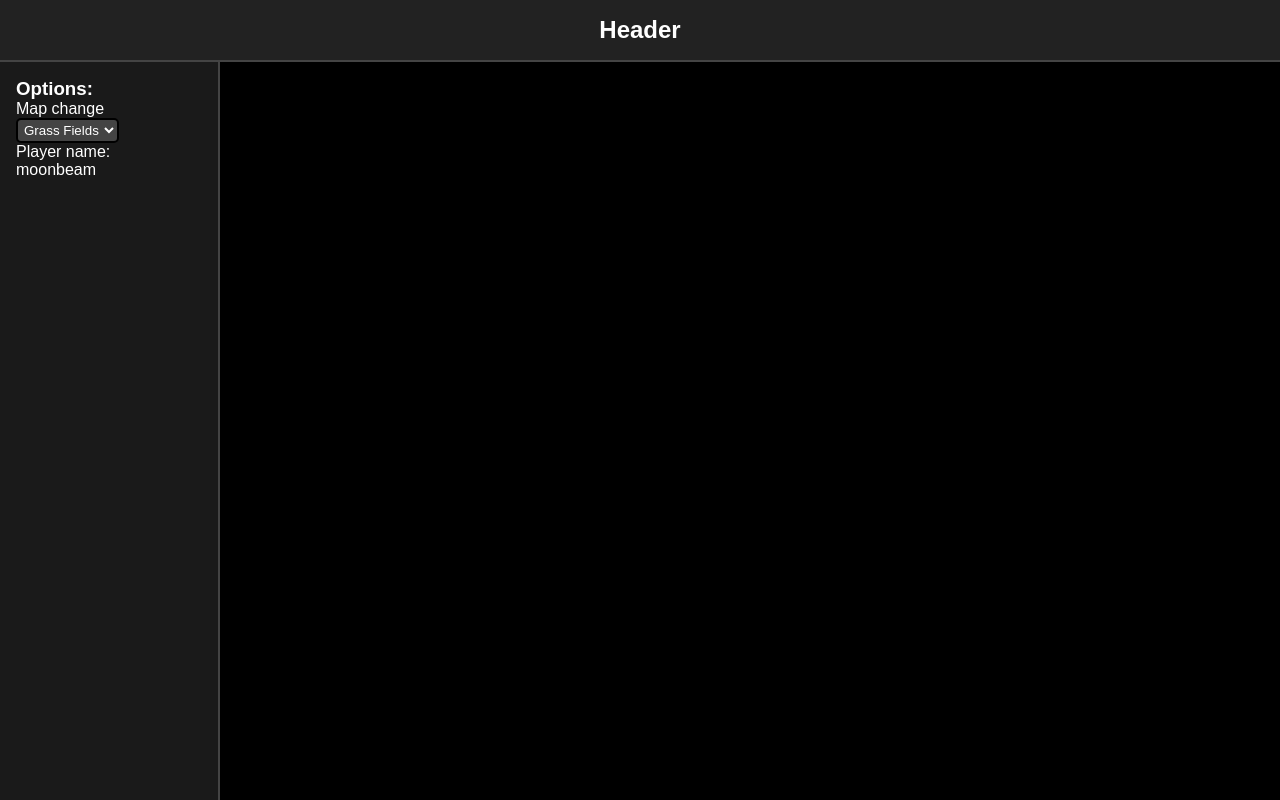
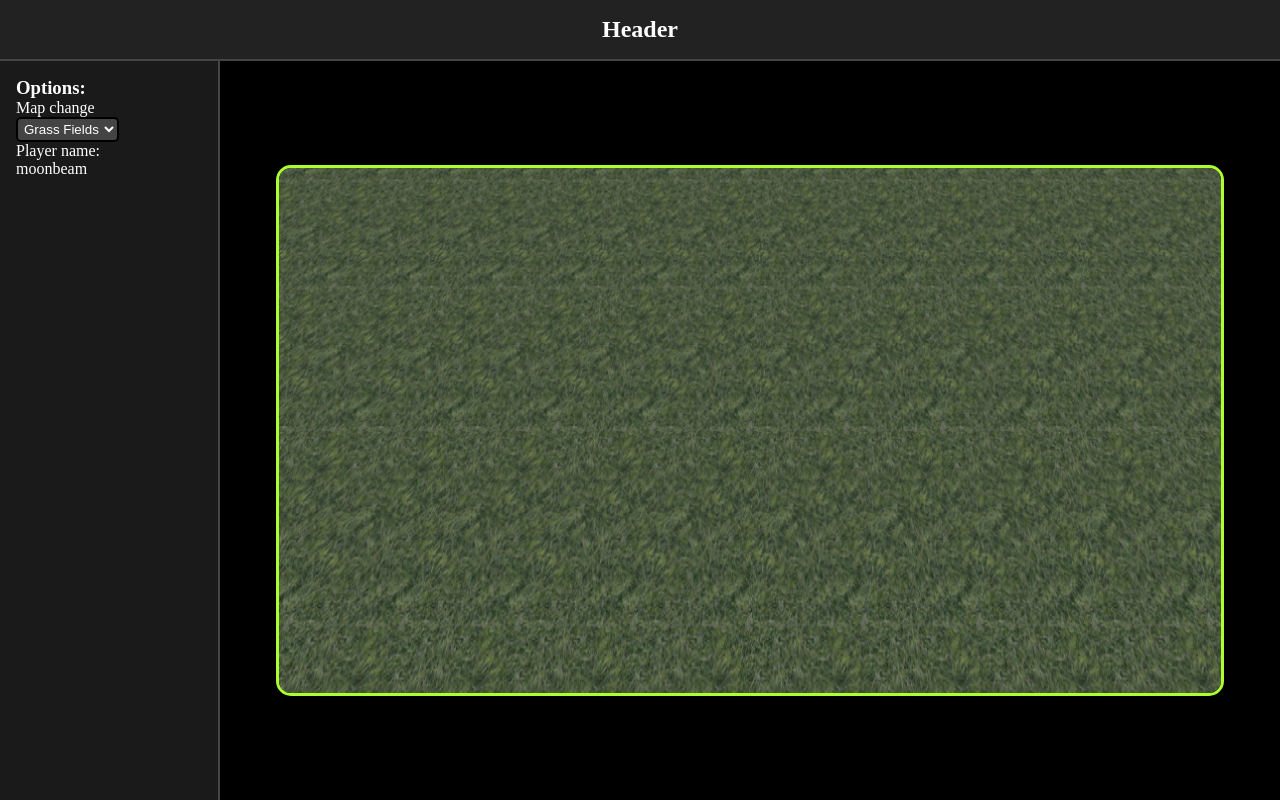
Before and after one commit to moonbeam0281/Shape-Game, a website built with webpack: page src/index.html in a window 1280 px wide. Built offline with nearby package versions, Linux system fonts and the light colour scheme; animation ran at ten frames a second.

Commit message:
Updating camera handlers and camera settings, still have a few bugs but are minimal.

```diff
--- a/src/Maps/GrassField.js
+++ b/src/Maps/GrassField.js
@@ -32,8 +32,6 @@ export class GrassFields extends iMap {
         floor.receiveShadow = true;
 
         this.objects.push(floor);
-        console.log("Generated Grass fields: displaying objects");
-        console.log(this.objects);
     }
 
     destroy(scene) {
--- a/src/environment/Camera.js
+++ b/src/environment/Camera.js
@@ -2,7 +2,7 @@
 import * as THREE from 'three';
 import { RTSCameraController } from './RTSCameraController';
 
-export class MainCamera {
+export class Camera {
   constructor(owner, renderer, map) {
     this.camera = new THREE.PerspectiveCamera(
       75,
@@ -10,13 +10,14 @@ export class MainCamera {
       0.1,
       1000
     );
+    this.renderer = renderer;
     this.camera.position.set(0, 30, 10);
     this.camera.lookAt(0, 0, 0);
     this.owner = owner;
-    this.controls = new RTSCameraController(this.camera, renderer.domElement, { width: map.width, length: map.lenght });
+    this.controls = new RTSCameraController(this.camera, this.renderer.domElement, { width: map.width, length: map.lenght });
   }
 
   updateCameraBonds(map) {
-    this.controls =new RTSCameraController(this.camera, renderer.domElement, { width: map.width, length: map.lenght });
+    this.controls =new RTSCameraController(this.camera, this.renderer.domElement, { width: map.width, length: map.lenght });
   }
 }
--- a/src/environment/RTSCameraController.js
+++ b/src/environment/RTSCameraController.js
@@ -55,8 +55,9 @@ export class RTSCameraController {
         });
 
         this.domElement.addEventListener('mousemove', (e) => {
-            this.mouse.x = e.clientX;
-            this.mouse.y = e.clientY;
+            const rect = this.domElement.getBoundingClientRect();
+            this.mouse.x = e.clientX - rect.left;
+            this.mouse.y = e.clientY - rect.top;
             if (!this.isDragging) return;
 
             const dx = e.clientX - this.lastMouse.x;
@@ -85,8 +86,9 @@ export class RTSCameraController {
 
     updateCursor() {
         const { x, y } = this.mouse;
-        const width = window.innerWidth;
-        const height = window.innerHeight;
+        const rect = this.domElement.getBoundingClientRect();
+        const width = rect.width;
+        const height = rect.height;
         const b = this.edgeBuffer;
 
         let cursor = 'default';
@@ -128,8 +130,9 @@ export class RTSCameraController {
 
         // Edge scrolling
         const { x, y } = this.mouse;
-        const width = window.innerWidth;
-        const height = window.innerHeight;
+        const rect = this.domElement.getBoundingClientRect();
+        const width = rect.width;
+        const height = rect.height;
 
         if(!this.isDragging)
         {
--- a/src/handlers/MapHandler.js
+++ b/src/handlers/MapHandler.js
@@ -6,6 +6,7 @@ export class MapHandler {
     this.activeMap = null;
     this.selector = selector;
     this.maps = [];
+    this.loadMaps();
   }
 
   loadMaps() {
--- a/src/handlers/SceneHandler.js
+++ b/src/handlers/SceneHandler.js
@@ -1,5 +1,5 @@
 import { setupLighting } from '../environment/Lighting.js';
-import { MainCamera } from '../environment/Camera.js';
+import { Camera } from '../environment/Camera.js';
 import { MapHandler } from './MapHandler.js';
 
 export class SceneHandler {
@@ -7,9 +7,10 @@ export class SceneHandler {
     this.player = player;
     this.renderer = renderer;
     this.activeMap = activeMap;
-    this.mainCamera = new MainCamera(player, this.renderer, activeMap);
+    this.mainCamera = new Camera(player, this.renderer, activeMap);
     this.scene = scene;
     setupLighting(this.scene);
+    this.loadScene();
   }
 
 
@@ -25,8 +26,11 @@ export class SceneHandler {
     //console.log('Added lighting to scene');
   }*/
 
-  loadScene(scene, map)
+  loadScene()
   {
+    this.activeMap.objects.forEach(o =>{
+      this.scene.add(o);
+    });
 
   }
 }
--- a/src/main.js
+++ b/src/main.js
@@ -11,32 +11,9 @@ const renderer = new THREE.WebGLRenderer({ canvas, antialias: true });
 const mapSelect = document.getElementById('mapSelect');
 const mainScene = new THREE.Scene();
 const maphandler = new MapHandler(mainScene, mapSelect);
-maphandler.loadMaps();
+console.log(maphandler.activeMap);
 const sceneHandler = new SceneHandler(playerName.innerHTML, mainScene, renderer, maphandler.activeMap);
-//Map Handler and selector
-
-
-
-//Renderer
-
-
-
-//Camera and handeler
-//const { camera, controls } = setupCamera(renderer, maphandler.activeMap);
-/*
-console.log("Logging every object...");
-console.log("mainScene: ");
-console.log(mainscene);
-console.log("Canvas: ")
-console.log(canvas)
-console.log("Renderer: ")
-console.log(renderer);
-console.log(mainscene);
-console.log("mapHadpler: ");
-console.log(maphandler);
-console.log("Camera and controls");
-console.log(camera);
-console.log(controls);*/
+console.log(mainScene);
 
 
 //console.log('Generating scene handler');
@@ -55,9 +32,8 @@ mapSelect.addEventListener('change', (event) => {
     console.log("Setting up to new selected map...");
     maphandler.generateMap();
     console.log("Generating map...");
-    console.log(maphandler.activeMap);
-    console.log(mainscene);
-    sceneHandler.updateMap();
+    sceneHandler.loadScene();
+    sceneHandler.mainCamera.updateCameraBonds(maphandler.activeMap);
   };
 });
 
@@ -67,21 +43,42 @@ function animate() {
   requestAnimationFrame(animate);
   //const elapsed = (performance.now() - startTime) / 1000;
 
-  renderer.render(sceneHandler.scene, sceneHandler.mainCamera);
-  sceneHandler.camera.controls.update();
+  renderer.render(mainScene, sceneHandler.mainCamera.camera);
+  sceneHandler.mainCamera.controls.update();
   //console.log(`Scene running for: ${elapsed.toFixed(2)}s`);
 }
 animate();
 
 // Resize
 window.addEventListener('resize', () => {
-  const width = canvas.clientWidth;
-  const height = canvas.clientHeight;
-  renderer.setSize(width, height, false);
-  mainCamera.camera.aspect = width / height;
-  mainCamera.camera.updateProjectionMatrix();
+  const isFullscreen = document.fullscreenElement === canvas;
+
+  const parent = canvas.parentElement;
+
+  const width = isFullscreen ? window.innerWidth : parent.clientWidth;
+  const height = isFullscreen ? window.innerHeight : parent.clientHeight;
+
+  renderer.setSize(width, height);
+  sceneHandler.mainCamera.camera.aspect = width / height;
+  sceneHandler.mainCamera.camera.updateProjectionMatrix();
 });
 
+document.addEventListener('fullscreenchange', () => {
+  window.dispatchEvent(new Event('resize'));
+});
+
+function enterFullscreen() {
+  if (canvas.requestFullscreen) {
+    canvas.requestFullscreen();
+  } else if (canvas.webkitRequestFullscreen) { // Safari
+    canvas.webkitRequestFullscreen();
+  } else if (canvas.msRequestFullscreen) { // IE11
+    canvas.msRequestFullscreen();
+  }
+}
+
+canvas.addEventListener('dblclick', enterFullscreen);
+
 window.addEventListener('load', () => {
-  renderer.setSize(canvas.innerWidth, canvas.innerHeight);
+  renderer.setSize(canvas.clientWidth, canvas.clientHeight);
 });
--- a/src/style.css
+++ b/src/style.css
@@ -5,13 +5,15 @@
     box-sizing: border-box;
 }
 
-html,
-body {
-    height: 100%;
-    width: 100%;
-    font-family: sans-serif;
-    background-color: #111;
+html, body {
+  margin: 0;
+  padding: 0;
+  background-color: #000;
+  height: 100vh;
+  width: 100vw;
+  overflow: hidden;
 }
+
 
 /* Layout wrapper */
 #layout {
@@ -49,24 +51,29 @@ header {
 
 /* Scene / canvas area */
 .scene-area {
-    flex: 1;
-    position: relative;
-    background: black;
-    width: 100vw;
-    height: 100vh;
+  flex: 1;
+  position: relative;
+  background: black;
+  display: flex;
+  align-items: center;
+  justify-content: center;
 }
 
-canvas {
-    width: 100%;
-    height: 100%;
-    display: block;
+#canvas {
+  aspect-ratio: 16 / 9;
+  width: 90%;
+  max-height: 90%;
+  background-color: #111;
+  display: block;
+  border: 3px solid greenyellow;
+  border-radius: 15px;
 }
 
-.select-menu{
+.select-menu {
     border: solid black 2px;
     border-radius: 5px;
     padding: 2px;
     display: flex;
-    background-color:#444;
+    background-color: #444;
     color: white;
 }
```
